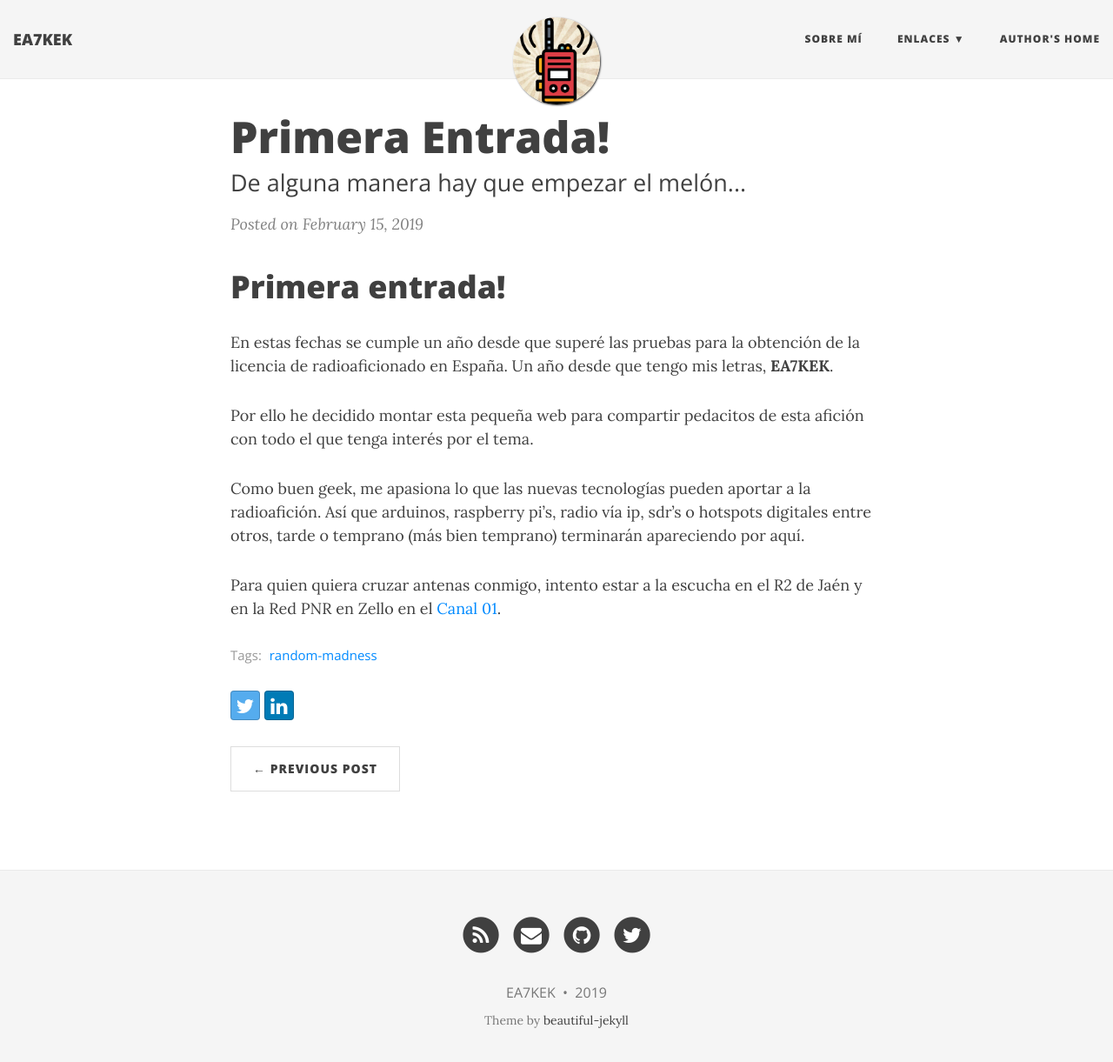
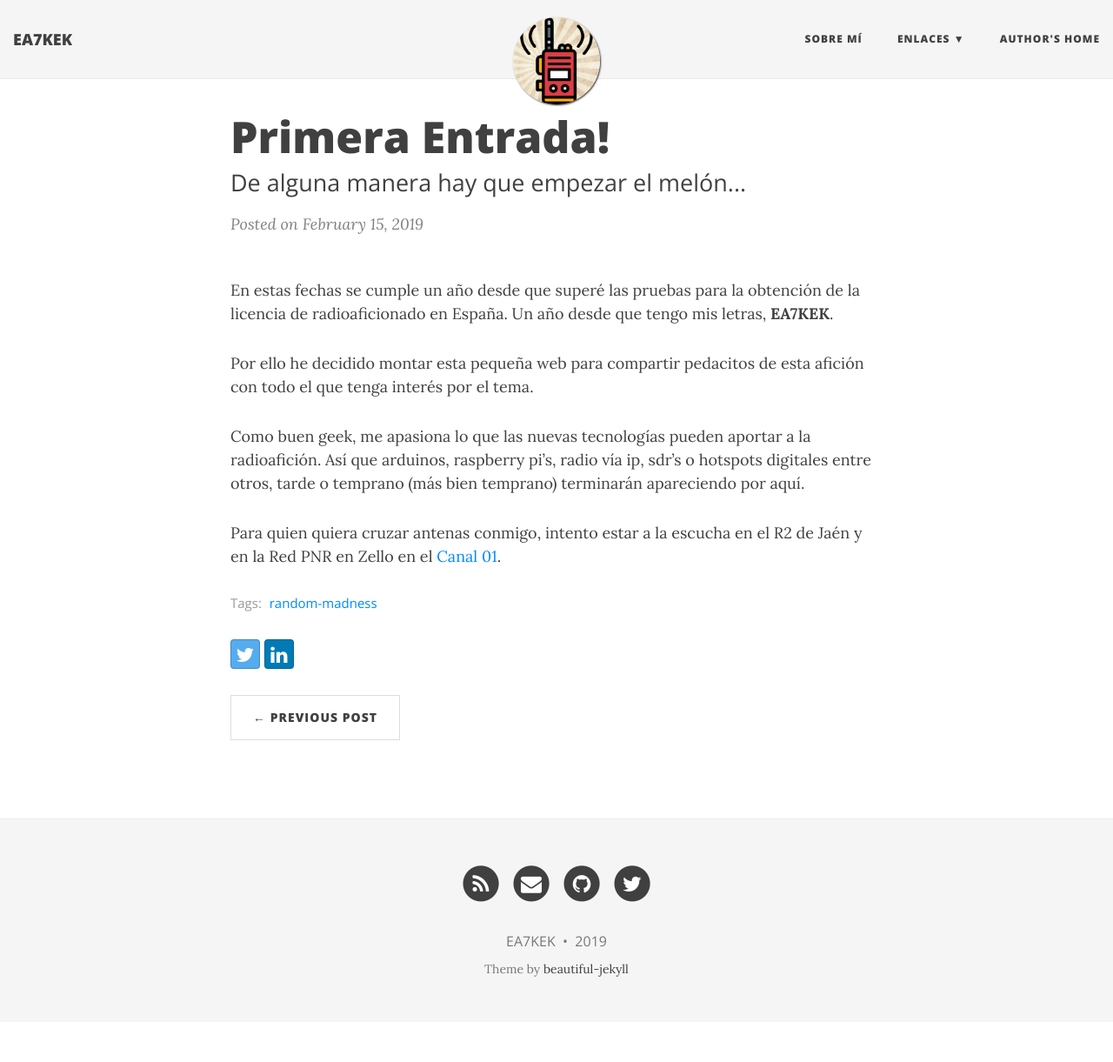
Before and after one commit to ea7kek/ea7kek.github.io, a Jekyll site: the page built from _posts/2019-02-15-test-markdown.md, in a window 1280 px wide and 1234 px high. Shown: the top 1221 px of the window at 87% size. Built offline with Jekyll 4.4.1, drawn with Linux system fonts in a browser that asks for light colours; nearby versions of some CDN libraries.

Commit message:
Update 2019-02-15-test-markdown.md

```diff
--- a/_posts/2019-02-15-test-markdown.md
+++ b/_posts/2019-02-15-test-markdown.md
@@ -6,8 +6,6 @@ tags: [random-madness]
 comments: true
 ---
 
-# Primera entrada!
-
 En estas fechas se cumple un año desde que superé las pruebas para la obtención de la licencia de radioaficionado en España. Un año desde que tengo mis letras, **EA7KEK**.
 
 Por ello he decidido montar esta pequeña web para compartir pedacitos de esta afición con todo el que tenga interés por el tema.
```
